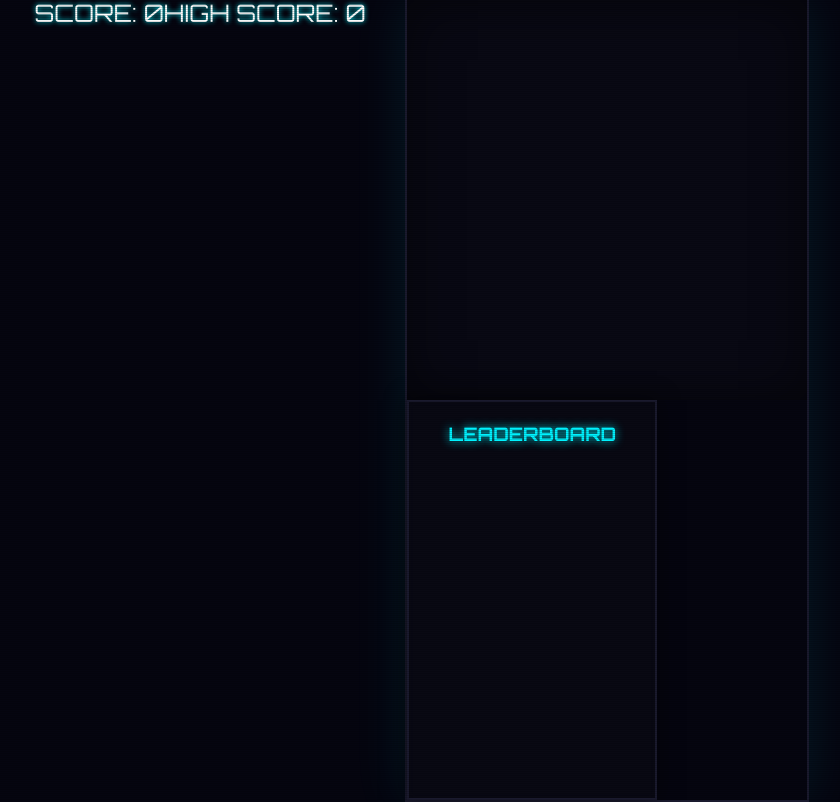
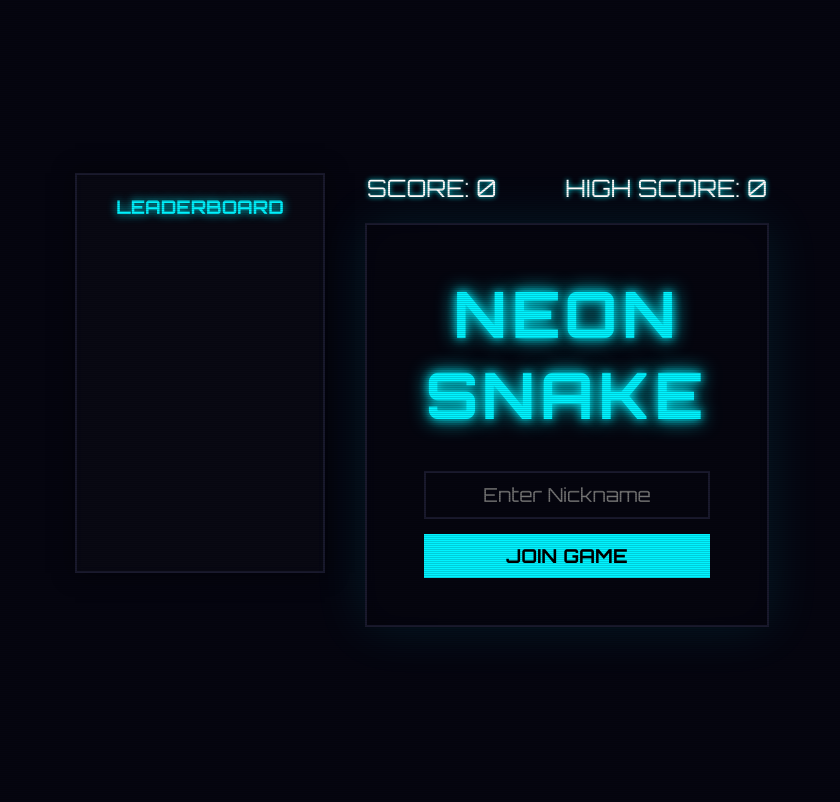
Before and after one commit to vitalii-f/snake, a plain HTML site: page index.html in a window 1280 px wide. Shown: the whole page, without its empty margins (218-1058 px from the left). Drawn offline with Linux system fonts and the light colour scheme.

Commit message:
refactor: Improve UI layout and screen visibility by introducing a center column and refining active/hidden class toggling.

```diff
--- a/index.html
+++ b/index.html
@@ -11,6 +11,12 @@
 
 <body>
     <div class="main-wrapper">
+        <div class="leaderboard">
+            <h3>LEADERBOARD</h3>
+            <div id="leaderboard-list"></div>
+        </div>
+
+        <div class="center-column">
             <div id="christmas-tree" class="hidden">🎄</div>
             <div class="score-board">
                 <div class="score-item">SCORE: <span id="score">0</span></div>
@@ -18,7 +24,7 @@
             </div>
             <div class="game-container">
                 <div class="ui-layer">
-                <div id="start-screen" class="screen">
+                    <div id="start-screen" class="screen active">
                         <h1>NEON SNAKE</h1>
                         <div class="login-form">
                             <input type="text" id="nickname-input" placeholder="Enter Nickname" maxlength="10">
@@ -32,9 +38,6 @@
                     </div>
                 </div>
                 <canvas id="game-canvas"></canvas>
-            <div class="leaderboard">
-                <h3>LEADERBOARD</h3>
-                <div id="leaderboard-list"></div>
             </div>
         </div>
     </div>
--- a/script.js
+++ b/script.js
@@ -54,7 +54,7 @@ joinBtn.addEventListener('click', () => {
     const nickname = nicknameInput.value.trim() || 'Guest';
     if (ws.readyState === WebSocket.OPEN) {
         ws.send(JSON.stringify({ type: 'join', name: nickname }));
-        startScreen.classList.add('hidden');
+        startScreen.classList.remove('active');
     }
 });
 
--- a/style.css
+++ b/style.css
@@ -30,9 +30,18 @@ body {
 .main-wrapper {
     display: flex;
     flex-direction: row;
+    justify-content: center;
     align-items: flex-start;
     gap: 40px;
     z-index: 10;
+    width: 100%;
+}
+
+.center-column {
+    display: flex;
+    flex-direction: column;
+    align-items: center;
+    position: relative;
 }
 
 #christmas-tree {
@@ -110,6 +119,7 @@ canvas {
     font-size: 1.5rem;
     text-shadow: 0 0 5px var(--accent);
     z-index: 10;
+    margin-bottom: 20px;
 }
 
 .screen {
@@ -125,13 +135,18 @@ canvas {
     background: rgba(5, 5, 16, 0.85);
     opacity: 0;
     transition: opacity 0.3s ease;
-    pointer-events: auto;
+    pointer-events: none;
     backdrop-filter: blur(5px);
 }
 
 .screen.active {
     opacity: 1;
     z-index: 20;
+    pointer-events: auto;
+}
+
+.hidden {
+    display: none !important;
 }
 
 h1 {
```
Lines whose indentation alone changed are shown as unchanged.
